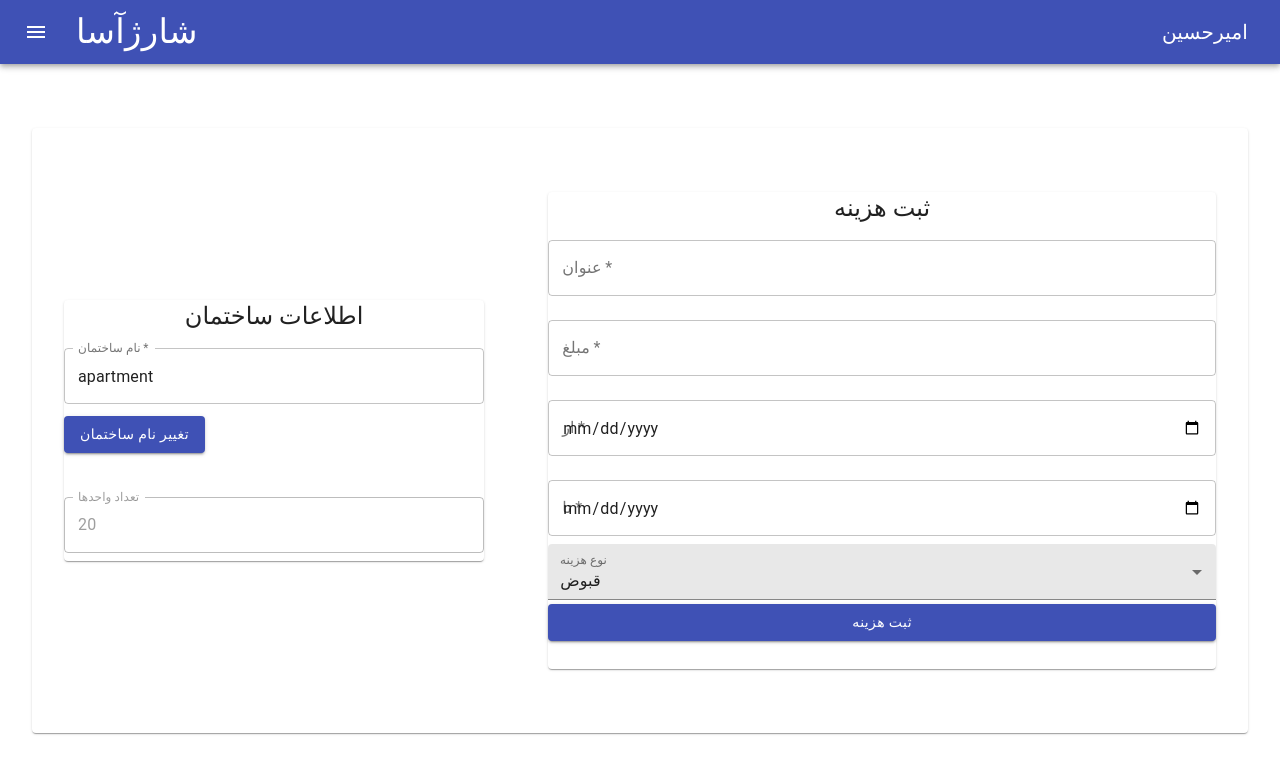
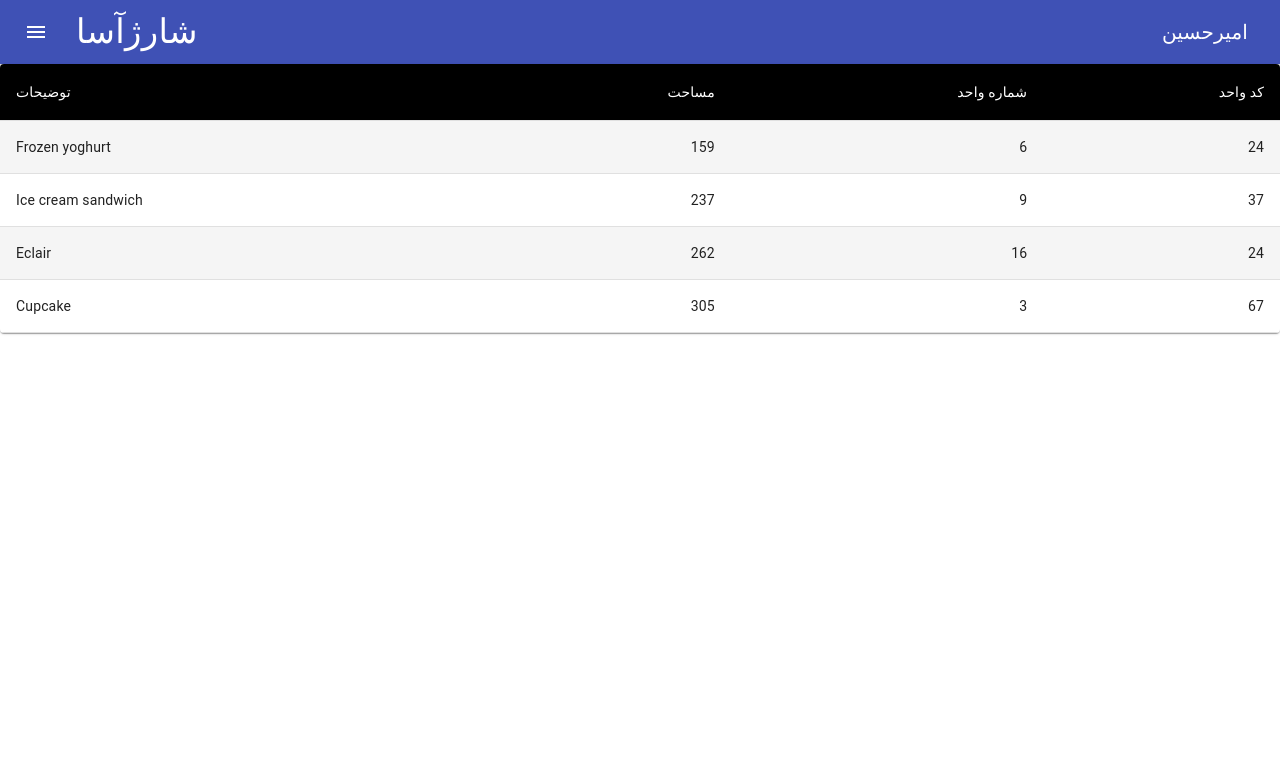
Before and after one commit to Asa-ACE/Asa.ApartmentSystemManagement, a React (Create React App) app in the folder Front-End/apartmentmanagement/: page / in a window 1280 px wide. Shown: the top 774 px of the page. Built offline with nearby package versions, Linux system fonts and the light colour scheme.

Commit message:
added unitTable.

```diff
--- a/Front-End/apartmentmanagement/src/App.js
+++ b/Front-End/apartmentmanagement/src/App.js
@@ -1,16 +1,17 @@
-import React from 'react';
+import React from "react";
 // import 'bootstrap/dist/css/bootstrap.min.css';
 import "./index.css";
-import Navbar from './components/Navbar';
+import Navbar from "./components/Navbar";
 import Login from "./components/Login";
 import Register from "./components/Register";
 import BuildingPage from "./components/buildingPage/BuildingPage";
+import UnitTable from "./components/unitsPage/UnitTable";
 
 function App() {
   return (
     <>
-      <Navbar/>
-      <BuildingPage/>
+      <Navbar />
+      <UnitTable />
     </>
   );
 }
--- /dev/null
+++ b/Front-End/apartmentmanagement/src/components/unitsPage/UnitTable.jsx
@@ -0,0 +1,75 @@
+import React from "react";
+import { withStyles, makeStyles } from "@material-ui/core/styles";
+import Table from "@material-ui/core/Table";
+import TableBody from "@material-ui/core/TableBody";
+import TableCell from "@material-ui/core/TableCell";
+import TableContainer from "@material-ui/core/TableContainer";
+import TableHead from "@material-ui/core/TableHead";
+import TableRow from "@material-ui/core/TableRow";
+import Paper from "@material-ui/core/Paper";
+
+const StyledTableCell = withStyles((theme) => ({
+  head: {
+    backgroundColor: theme.palette.common.black,
+    color: theme.palette.common.white,
+  },
+  body: {
+    fontSize: 14,
+  },
+}))(TableCell);
+
+const StyledTableRow = withStyles((theme) => ({
+  root: {
+    "&:nth-of-type(odd)": {
+      backgroundColor: theme.palette.action.hover,
+    },
+  },
+}))(TableRow);
+
+function createData(description, area, number, id) {
+  return { description, area, number, id };
+}
+
+const units = [
+  createData("Frozen yoghurt", 159, 6, 24),
+  createData("Ice cream sandwich", 237, 9, 37),
+  createData("Eclair", 262, 16, 24),
+  createData("Cupcake", 305, 3, 67),
+];
+
+const useStyles = makeStyles({
+  table: {
+    minWidth: 700,
+  },
+});
+
+export default function UnitTable() {
+  const classes = useStyles();
+
+  return (
+    <TableContainer component={Paper}>
+      <Table className={classes.table} aria-label="customized table">
+        <TableHead>
+          <TableRow>
+            <StyledTableCell>توضیحات</StyledTableCell>
+            <StyledTableCell align="right">مساحت</StyledTableCell>
+            <StyledTableCell align="right">شماره واحد</StyledTableCell>
+            <StyledTableCell align="right">کد واحد</StyledTableCell>
+          </TableRow>
+        </TableHead>
+        <TableBody>
+          {units.map((unit) => (
+            <StyledTableRow key={unit.number}>
+              <StyledTableCell component="th" scope="row">
+                {unit.description}
+              </StyledTableCell>
+              <StyledTableCell align="right">{unit.area}</StyledTableCell>
+              <StyledTableCell align="right">{unit.number}</StyledTableCell>
+              <StyledTableCell align="right">{unit.id}</StyledTableCell>
+            </StyledTableRow>
+          ))}
+        </TableBody>
+      </Table>
+    </TableContainer>
+  );
+}
```
Also changed, not shown: 1 other file (tests, documents, lock files or other folders).
